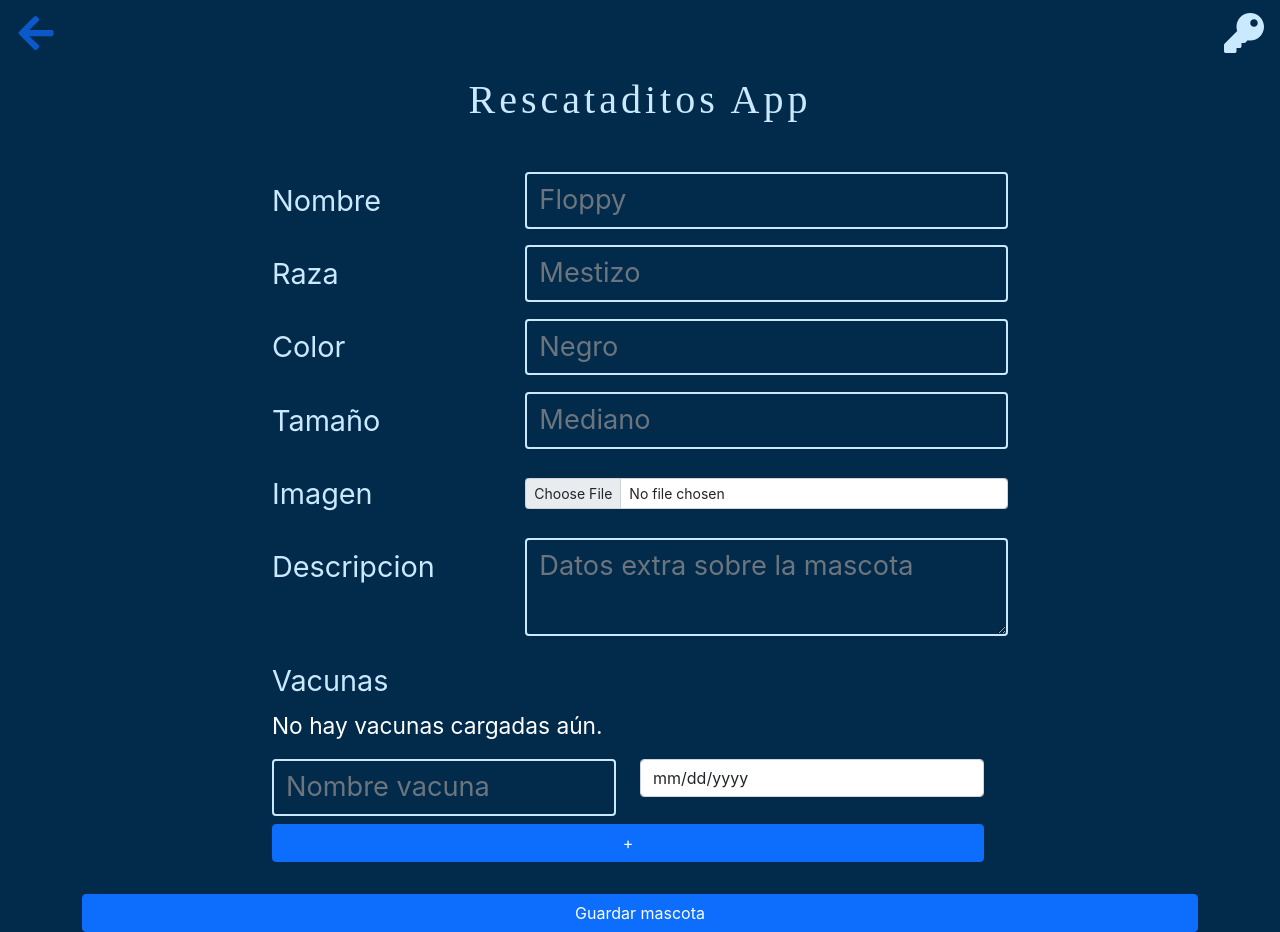
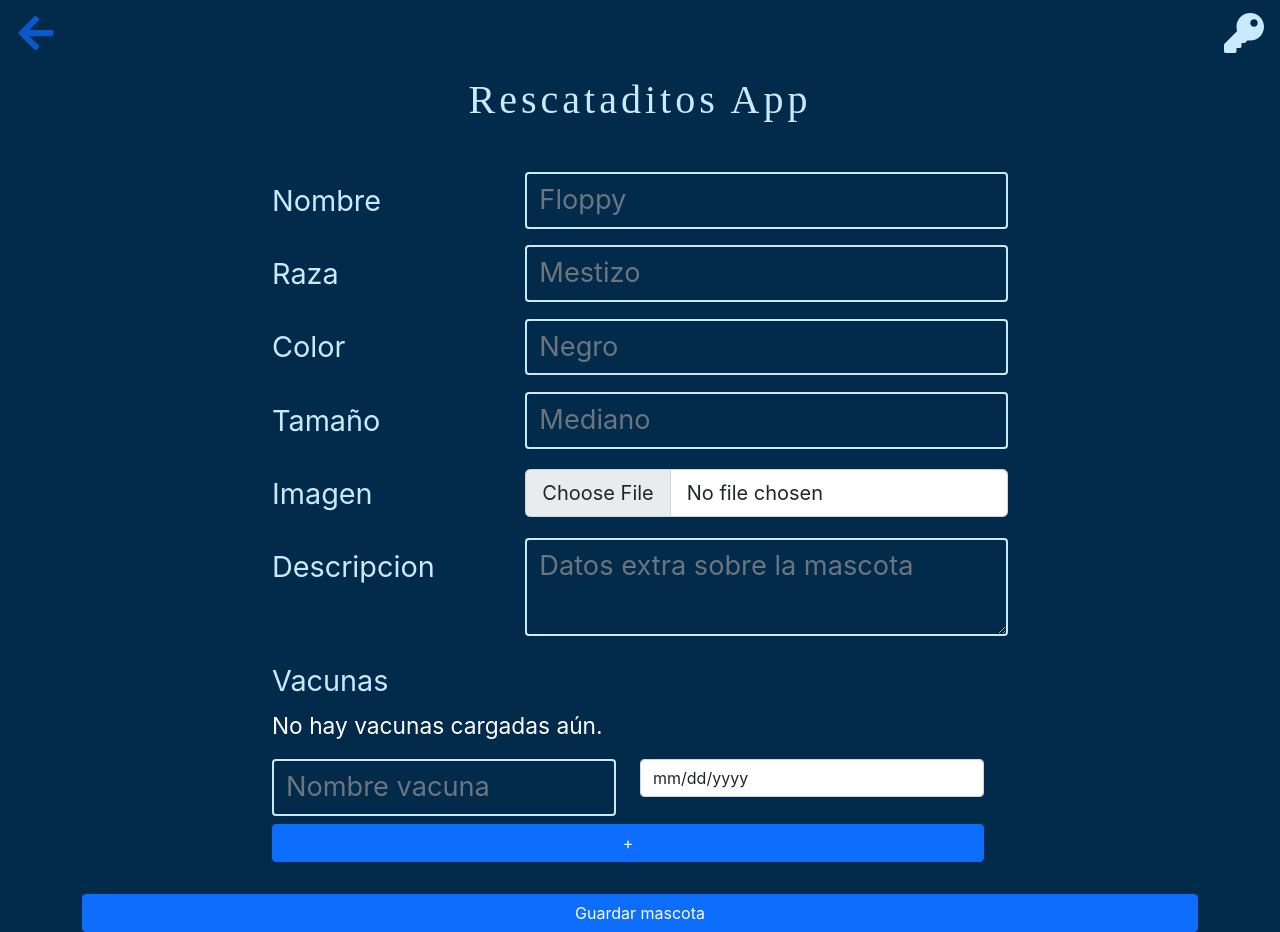
Before and after one commit to fvkugit/rescataditos-client, a React (Create React App) app: page /mascotas/crear in a window 1280 px wide. Built offline with nearby package versions, Linux system fonts and the light colour scheme.

Commit message:
Modified component for image upload

```diff
--- a/src/components/ImageInput.js
+++ b/src/components/ImageInput.js
@@ -41,7 +41,7 @@ function ImageInput({ image, setImage }) {
             </Form.Label>
         ))}
 
-        <Form.Control type="file" size="sm" onChange={handleImage} />
+        <Form.Control type="file" size="lg" onChange={handleImage} />
       </Form.Group>
     </>
   );
```
